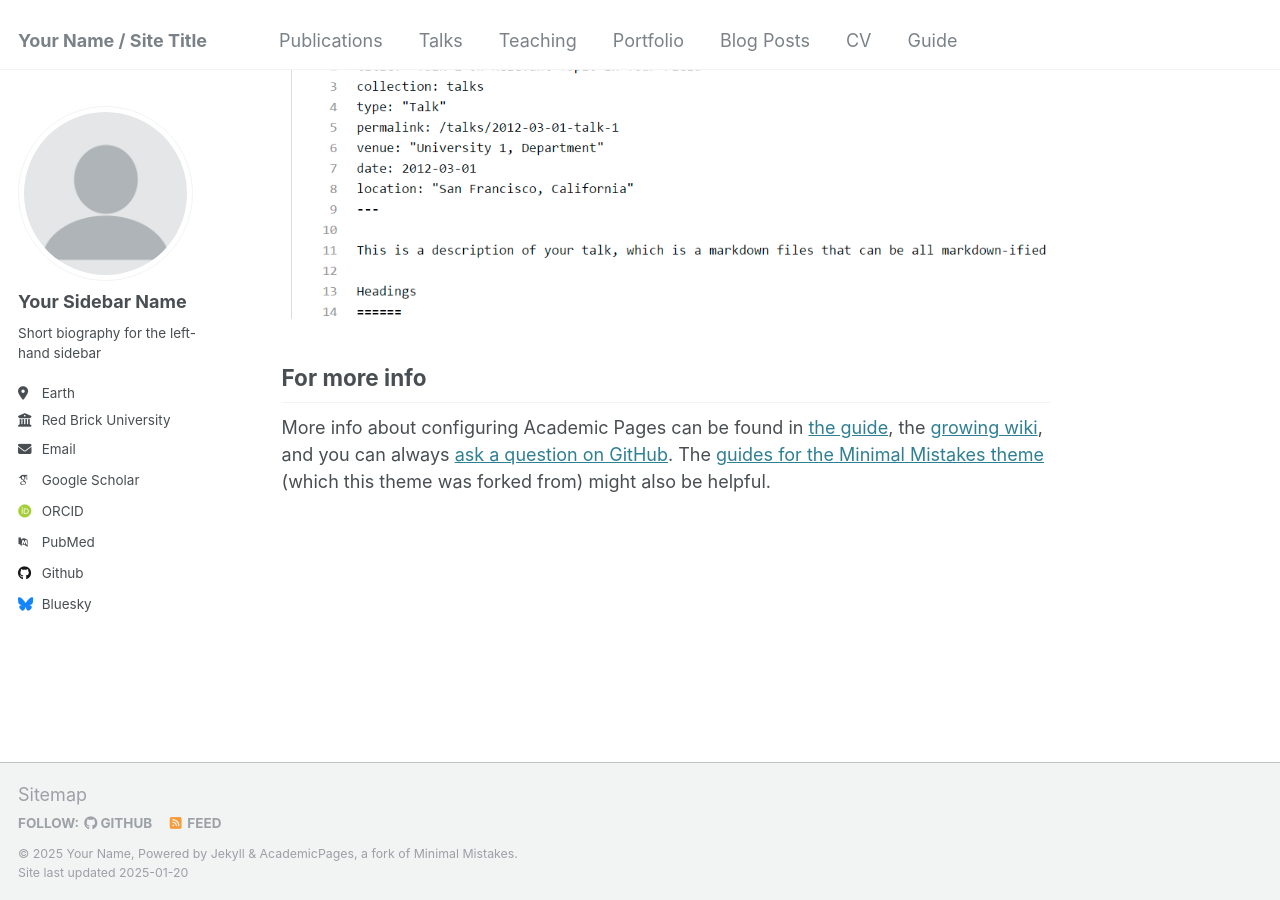
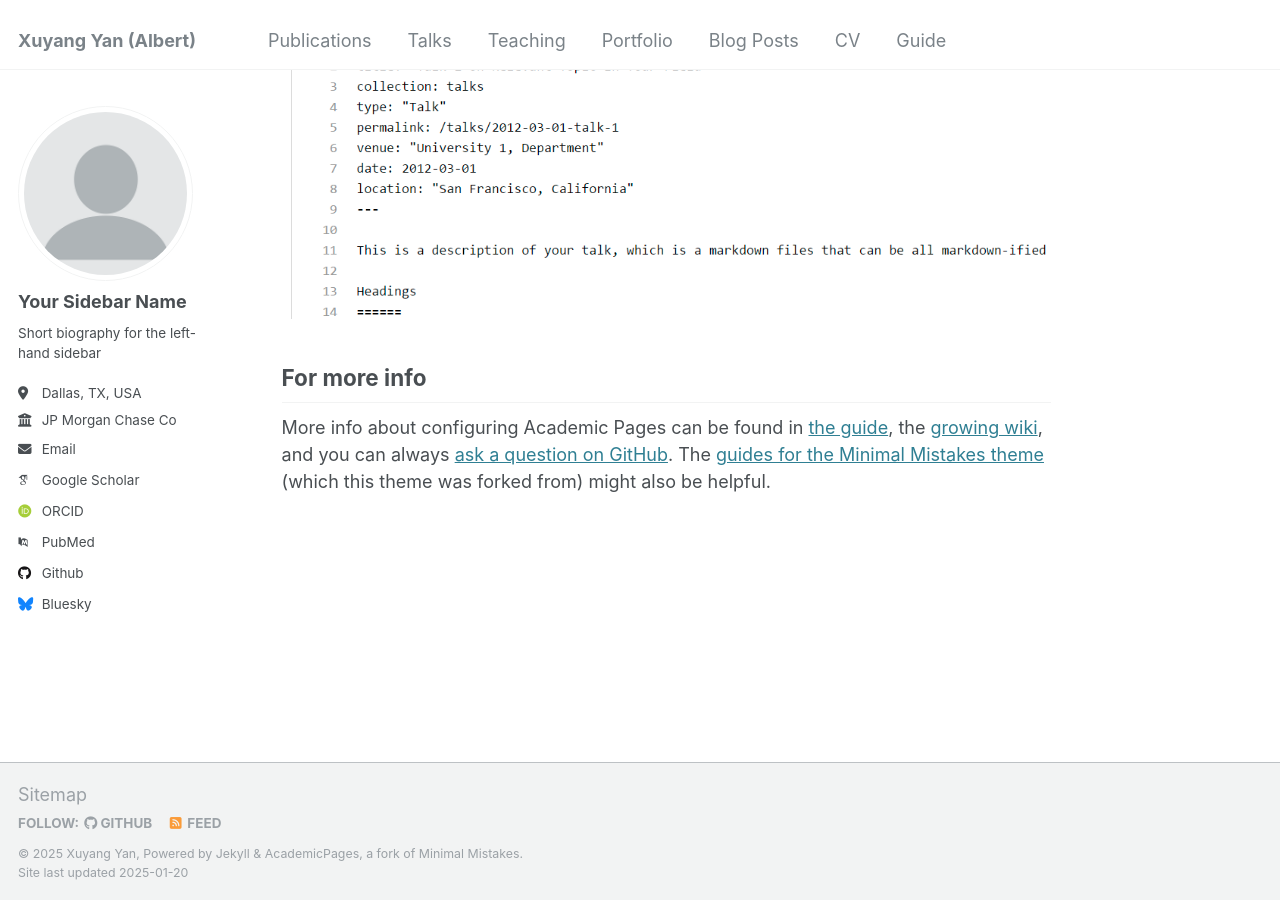
Before and after one commit to XuyangAbert/xuyangabert.github.io, a Jekyll site: the page built from _pages/about.md, in a window 1280 px wide and 900 px high, scrolled down 2643 px. Built offline with Jekyll 4.4.1, drawn with Linux system fonts in a browser that asks for light colours; some web fonts are replaced.

Commit message:
Update _config.yml

```diff
--- a/_config.yml
+++ b/_config.yml
@@ -8,13 +8,13 @@
 
 # Basic Site Settings
 locale                   : "en-US"
-title                    : "Your Name / Site Title"
+title                    : "Xuyang Yan (Albert)"
 title_separator          : "-"
-name                     : &name "Your Name"
+name                     : &name "Xuyang Yan"
 description              : &description "personal description"
-url                      : https://academicpages.github.io # the base hostname & protocol for your site e.g. "https://[your GitHub username].github.io"
+url                      : https://xuyangabert.github.io # the base hostname & protocol for your site e.g. "https://[your GitHub username].github.io"
 baseurl                  : "" # the subpath of your site, e.g. "/blog"
-repository               : "academicpages/academicpages.github.io"
+repository               : "xuyangabert.github.io"
 
 # Site Author - The following control what appear as part of the author content on the side bar.
 #               If a field is blank the icon and link will not appear, otherwise it will be shown.
@@ -25,14 +25,14 @@ author:
   name             : "Your Sidebar Name"
   pronouns         : # example: "she/her"
   bio              : "Short biography for the left-hand sidebar"
-  location         : "Earth"
-  employer         : "Red Brick University"
+  location         : "Dallas, TX, USA"
+  employer         : "JP Morgan Chase Co"
   uri              : # URL
   email            : "none@example.org"
 
   # Academic websites
   arxiv            : # URL - Update with the correct link to your profile
-  googlescholar    : "https://scholar.google.com/citations?user=PS_CX0AAAAAJ"
+  googlescholar    : "https://scholar.google.com/citations?user=jsabnKUAAAAJ&hl=en"
   impactstory      : # URL
   orcid            : "http://orcid.org/yourorcidurl"
   semantic         : # URL
```
